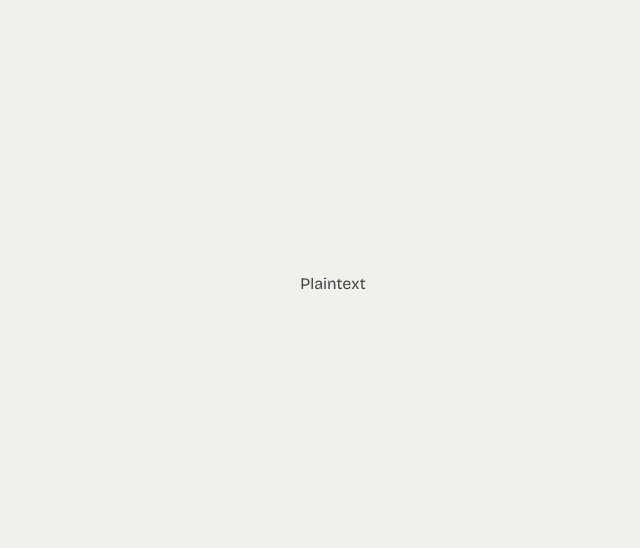
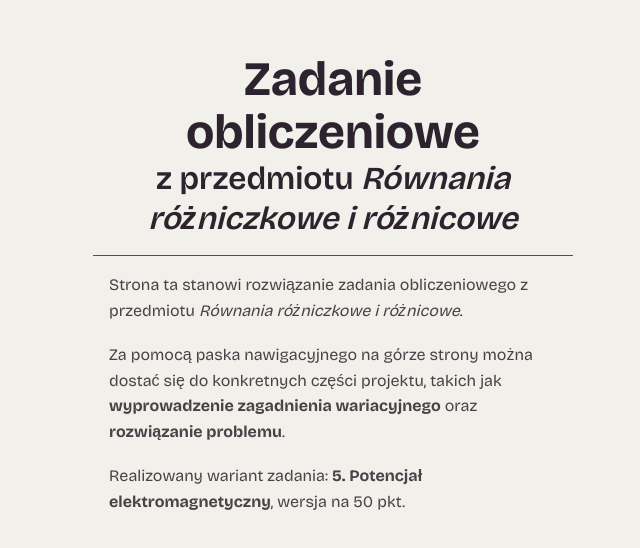
Before and after one commit to Veexeq/RRiR-Project, a React (Vite) app in the folder em_potential_solver/: page / in a window 1280 px wide. Shown: the part 116-664 px from the top of the page, without its empty margins (307-947 px from the left). Built offline with nearby package versions, Linux system fonts and the light colour scheme.

Commit message:
Initial version of the homepage done

```diff
--- a/em_potential_solver/src/components/Homepage.tsx
+++ b/em_potential_solver/src/components/Homepage.tsx
@@ -4,7 +4,15 @@ function Homepage() {
   return (
     <>
       <div className={styles.wrapper}>
-        <p>Plaintext</p>
+        <div className={styles.title}>
+          <h1>Zadanie obliczeniowe</h1>
+          <h2>z przedmiotu <i>Równania różniczkowe i różnicowe</i></h2>
+        </div>
+        <div className={styles.main}>
+          <p>Strona ta stanowi rozwiązanie zadania obliczeniowego z przedmiotu <i>Równania różniczkowe i różnicowe</i>.</p><br />
+          <p>Za pomocą paska nawigacyjnego na górze strony można dostać się do konkretnych części projektu, takich jak <b>wyprowadzenie zagadnienia wariacyjnego</b> oraz <b>rozwiązanie problemu</b>.</p><br />
+          <p>Realizowany wariant zadania: <b>5. Potencjał elektromagnetyczny</b>, wersja na 50 pkt.</p>
+        </div>
       </div>
     </>
   );
--- a/em_potential_solver/src/components/homepage.module.css
+++ b/em_potential_solver/src/components/homepage.module.css
@@ -1,7 +1,28 @@
+:root {
+  --accent-line: #534B52;
+}
+
 .wrapper {
   display: flex;
   flex: 1;
   flex-flow: column nowrap;
   justify-content: center;
-  align-items: center;
+  margin: 0 25rem;
 }
+
+.title {
+  padding: 1rem;
+  border-bottom: var(--accent-line) 0.1rem solid;
+  text-align: center;
+}
+
+.main {
+  display: flex;
+  flex-flow: column nowrap;
+  align-items: flex-start;
+  padding: 1rem;
+}
+
+h1, h2, p {
+  margin: 0;
+}
```
